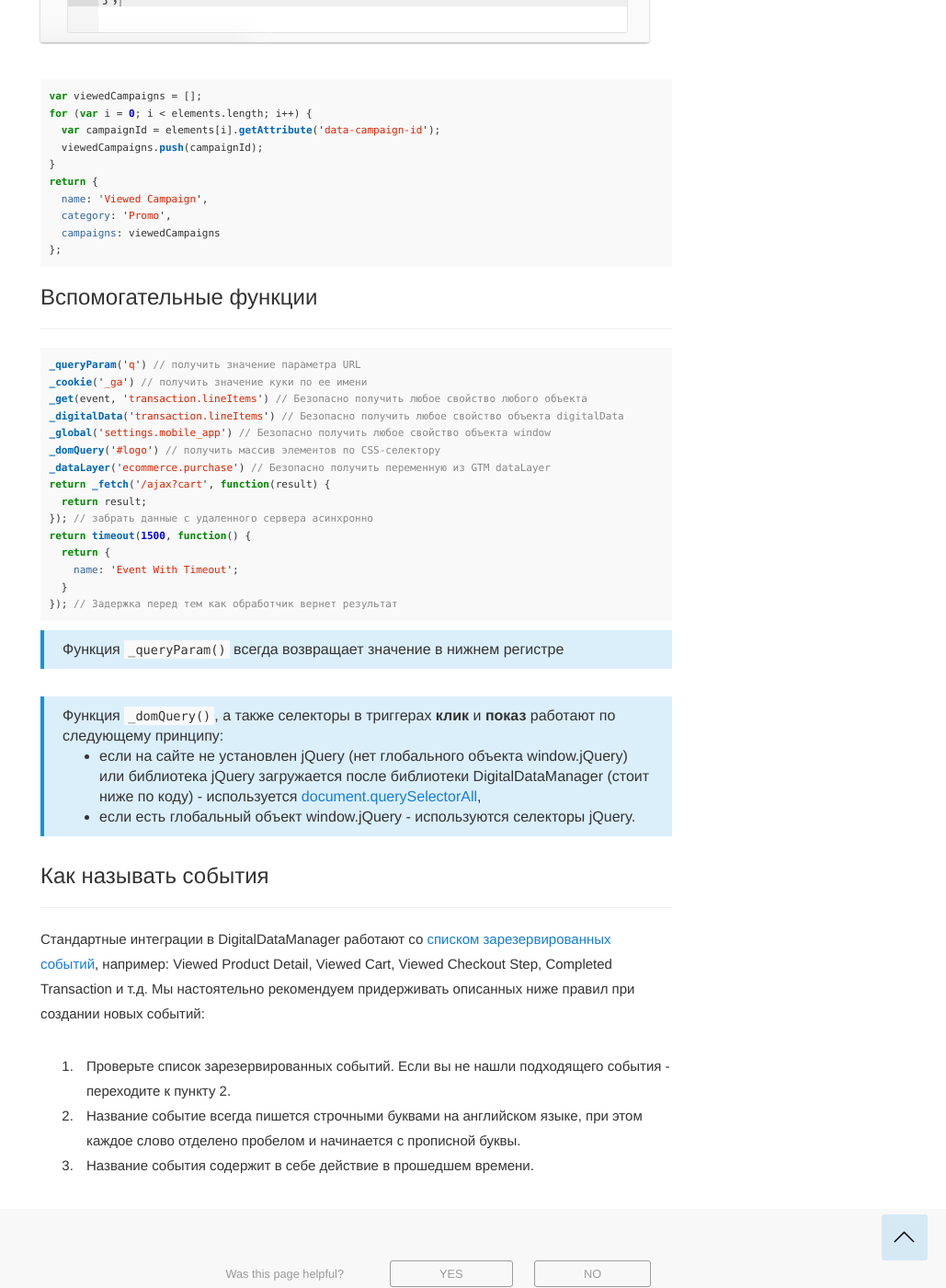
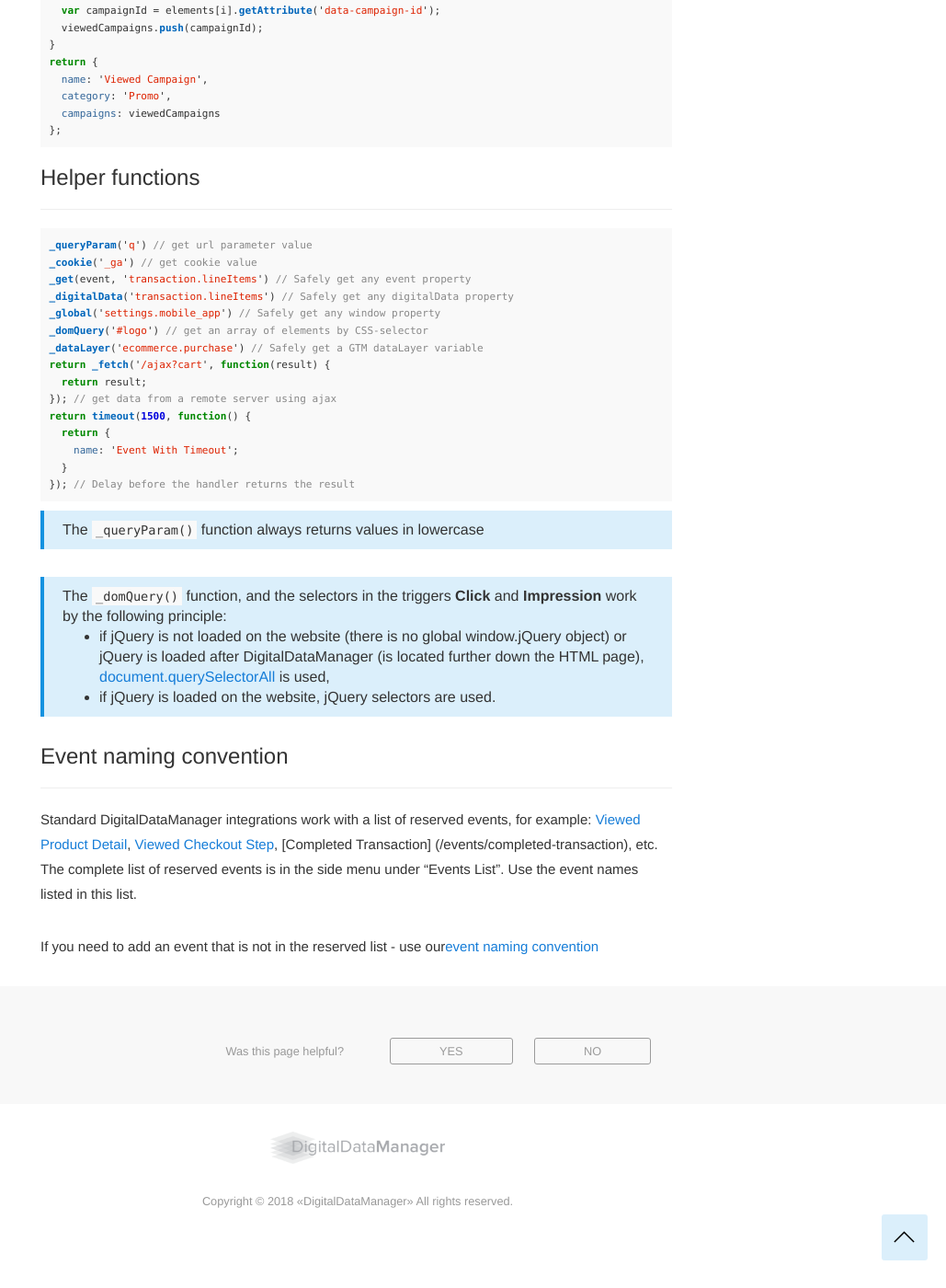
Before and after one commit to segmentstream-com/segmentstream-com.github.io, a Jekyll site: the page built from _docs/for-analyst/events.md, in a window 1280 px wide and 1400 px high, scrolled down 5038 px. Shown: the whole window at 92% size, without its empty margins (251-1280 px from the left). Built offline with Jekyll 4.4.1, drawn with Linux system fonts in a browser that asks for light colours; nearby versions of some CDN libraries; some of the changed text lies outside the part shown.

Commit message:
analyst events page

````diff
--- a/_docs/for-analyst/events.md
+++ b/_docs/for-analyst/events.md
@@ -1,69 +1,69 @@
 ---
 layout: page
 section: analyst
-title: "События"
+title: "Events"
 date: 2013-06-05 12:00:00
 order: 2
 ---
 
-Событие - одна из наиболее важных составляющих digitalData. Любая информация отправляется в системы аналитики и другие маркетинговые системы только в виде событий. Ниже будут описаны способы создания и управления событиями в интерфейсе DigitalDataManager.
+Events is one of the most important components of `digitalData`. All information is sent to analytics and marketing systems in the form of events. Below, you will find a detailed description on how to create and manage events in the DigitalDataManager interface.
 
-### Навигация по странице
+### Page contents
 ------
 <ul class="page-navigation">
-  <li><a href="#0">Введение</a></li>
-  <li><a href="#1">Создание события</a></li>
-  <li><a href="#3">Вспомогательные функции</a></li>
-  <li><a href="#4">Как называть события</a></li>
+  <li><a href="#0">Introduction</a></li>
+  <li><a href="#1">Event creation</a></li>
+  <li><a href="#3">Helper functions</a></li>
+  <li><a href="#4">Event naming convention</a></li>
 </ul>
 
-### <a name="0"></a>Введение
+### <a name="0"></a>Introduction
 ------
-Любое событие - это набор информации, который поступает в массив данных digitalData.events. Информация в массиве должна быть представлена в виде javaScript объекта.
-Например: DigitalDataManager зарегистрирует событие с именем "Event Happened" в момент, когда будет выполнен следующий код:
+Any event is a set of information that enters the digitalData.events data array. The information in the array must be represented as a javaScript object.
+For example: DigitalDataManager will register an event with the name "Event Happened" when the following code is executed:
 ```javascript
 digitalData.events.push({
   name: 'Event Happened',
   value: 3000
 });
 ```
-Теперь DigitalDataManager может отправить информацию о событии "Event Happened" вместе со значением 3000 в любую систему, например в Google Analytics или Yandex Metrica.
+Now DigitalDataManager can send information about the event "Event Happened" with the value 3000 to any system, for example, Google Analytics and Yandex Metrica.
 
-### <a name="1"></a>Создание события
+### <a name="1"></a>Event creation
 ------
-В DigitalDataManager есть 3 базисных триггера:
-* Событие
-* Клик
-* Показ
+DigitalDataManager has 3 basic triggers:
+* Event
+* Click
+* Impression
 
->Важно! В DigitalDataManager есть 1 встроенное событие - Viewed Page. Это событие наступает в тот момент, когда полностью загружает библиотека ddmanager.
+>Important! DigitalDataManager has 1 built-in event - Viewed Page. This event occurs when the ddmanager library is fully loaded.
 
 ![](/img/events.1.png)
 
-На основе этих триггеров и данных из digitalData можно создавать новые события события.
+Based on these triggers and data from digitalData, you can create new events.
 
 
-**Пример 1: Событие `Viewed Product Detail`**
+**Пример 1: `Viewed Product Detail` Event**
 
-Большинству маркетинговых систем требуется информация о просмотрах карточек товаров вашего интернет-магазина. Чтобы отправить в интеграцию информацию о просмотренном товаре, вам нужно настроить событие Viewed Product Detail. Это событие наступает в момент загрузки пользователем карточки товара или на языке digitalData: Наступило событие Viewed Page при условии, что digitalData.page.type === 'product' (тип страницы, на которой находится пользователь: товар).
+Most marketing systems require information about your online store's product page views. To send the information about the viewed product to any integration, you need to configure the Viewed Product Detail event. This event occurs when the user loads a product page, or in the digitalData language: The Viewed Page event has occurred while the variable digitalData.page.type is equal to 'product' (the type of page on which the user is located is a product page).
 
 ![](/img/events.2.png)
 
 ```javascript
-if (this.digitalData('page.type') === 'product') {
+if (_digitalData('page.type') === 'product') {
   return {
     category: 'Ecommerce',
     name: 'Viewed Product Detail'
   };
 }
 ```
-Конструкция this.digitalData('page.type') [описана ниже](#3).
+The code _digitalData('page.type') [is explained below](#3).
 
 
-**Пример 2: Событие `Clicked Campaign`**
+**Пример 2: `Clicked Campaign` Event**
 
-Для отслеживания CTR и других показателей эффективности внутренних кампаний, необходимо отслеживать клики по баннерам. Это событие наступает в момент клика пользователем по баннеру или на языке digitalData: Сработал триггер Click по элементу страницы, содержащему CSS class="ddl_campaign_link".
->Важно! Если при настройке кампании вы выбрали в качестве триггера - "Клик", в поле "Функция, которая обращает объект события" вы можете обратиться к переменной "element". Element - это объект DOM, CSS селектор которого вы указали.
+For tracking CTR and other indicators of the effectiveness of internal campaigns, you need to track clicks on banners. This event occurs when the user clicks on a banner or in the digitalData language: The Click trigger fires on the page element that contains the CSS class = "ddl_campaign_link".
+> Important! If you selected "Click" as the trigger in the campaign setup, in the "Function that returns an event object" field, you can refer to the "element" variable. Element is the DOM object whose CSS selector you specified.
 
 ![](/img/events.3.png)
 
@@ -76,10 +76,10 @@
 };
 ```
 
-**Пример 3: Событие `Viewed Campaign`**
+**Пример 3: `Viewed Campaign` Event**
 
-В связке с кликами по баннерам, необходимо отслеживать и показы баннеров. Встроенный триггер "Показ" срабатывает только тогда, когда в поле видимости браузера посетителя сайта попало 75% отслеживаемого элемента страницы. CSS селектор отслеживаемого элемента указывается в соответствующем после настройки события.
->Важно! Если при настройке кампании вы выбрали в качестве триггера - "Показ", в поле "Функция, которая обращает объект события" вы можете обратиться к переменной "elements". Elements - это массив объектов DOM, CSS селектор которых вы указали.
+In conjunction with clicks on banners, you need to track banner impressions. The built-in "Impression" trigger works only when 75% of the monitored page element is in the site visitor's browser field of view. The CSS selector for the tracked element is specified in the corresponding event setting field.
+> Important! If you selected "Impression" as the trigger in the campaign setup, in the "Function that returns an event object" field, you can refer to the "elements" variable. Elements is an array of DOM objects whose CSS selector you specified.
 
 ![](/img/events.4.png)
 
@@ -96,36 +96,35 @@
 };
 ```
 
-### <a name="3"></a>Вспомогательные функции
+### <a name="3"></a>Helper functions
 ------
 ```javascript
-_queryParam('q') // получить значение параметра URL
-_cookie('_ga') // получить значение куки по ее имени
-_get(event, 'transaction.lineItems') // Безопасно получить любое свойство любого объекта
-_digitalData('transaction.lineItems') // Безопасно получить любое свойство объекта digitalData
-_global('settings.mobile_app') // Безопасно получить любое свойство объекта window
-_domQuery('#logo') // получить массив элементов по CSS-селектору
-_dataLayer('ecommerce.purchase') // Безопасно получить переменную из GTM dataLayer
+_queryParam('q') // get url parameter value
+_cookie('_ga') // get cookie value
+_get(event, 'transaction.lineItems') // Safely get any event property
+_digitalData('transaction.lineItems') // Safely get any digitalData property
+_global('settings.mobile_app') // Safely get any window property
+_domQuery('#logo') // get an array of elements by CSS-selector
+_dataLayer('ecommerce.purchase') // Safely get a GTM dataLayer variable
 return _fetch('/ajax?cart', function(result) {
   return result;
-}); // забрать данные с удаленного сервера асинхронно
+}); // get data from a remote server using ajax
 return timeout(1500, function() {
   return {
     name: 'Event With Timeout';
   }
-}); // Задержка перед тем как обработчик вернет результат
+}); // Delay before the handler returns the result
 ```
 
-> Функция `_queryParam()` всегда возвращает значение в нижнем регистре
+> The `_queryParam()` function always returns values in lowercase
 
-> Функция `_domQuery()`, а также селекторы в триггерах **клик** и **показ** работают по следующему принципу:
->  - если на сайте не установлен jQuery (нет глобального объекта window.jQuery) или библиотека jQuery загружается после библиотеки DigitalDataManager (стоит ниже по коду) - используется [document.querySelectorAll](https://developer.mozilla.org/en-US/docs/Web/API/Document/querySelectorAll),
->  - если есть глобальный объект window.jQuery - используются селекторы jQuery.
+> The `_domQuery()` function, and the selectors in the triggers **Click** and **Impression** work by the following principle:
+>  - if jQuery is not loaded on the website (there is no global window.jQuery object) or jQuery is loaded after DigitalDataManager (is located further down the HTML page), [document.querySelectorAll](https://developer.mozilla.org/en-US/docs/Web/API/Document/querySelectorAll) is used,
+>  - if jQuery is loaded on the website, jQuery selectors are used.
 
-### <a name="4"></a>Как называть события
+### <a name="4"></a>Event naming convention
 ------
-Стандартные интеграции в DigitalDataManager работают со [списком зарезервированных событий](#), например: Viewed Product Detail, Viewed Cart, Viewed Checkout Step, Completed Transaction и т.д.
-Мы настоятельно рекомендуем придерживать описанных ниже правил при создании новых событий:
-1. Проверьте список зарезервированных событий. Если вы не нашли подходящего события - переходите к пункту 2.
-2. Название событие всегда пишется строчными буквами на английском языке, при этом каждое слово отделено пробелом и начинается с прописной буквы.
-3. Название события содержит в себе действие в прошедшем времени.
+Standard DigitalDataManager integrations work with a list of reserved events, for example: [Viewed Product Detail](/events/viewed-product-detail), [Viewed Checkout Step](/events/viewed-checkout-step), [Completed Transaction] (/events/completed-transaction), etc.
+The complete list of reserved events is in the side menu under "Events List". Use the event names listed in this list.
+
+If you need to add an event that is not in the reserved list - use our[event naming convention](/for-developer/naming)
````
Also changed, not shown: index.md (+2 -2 lines).
